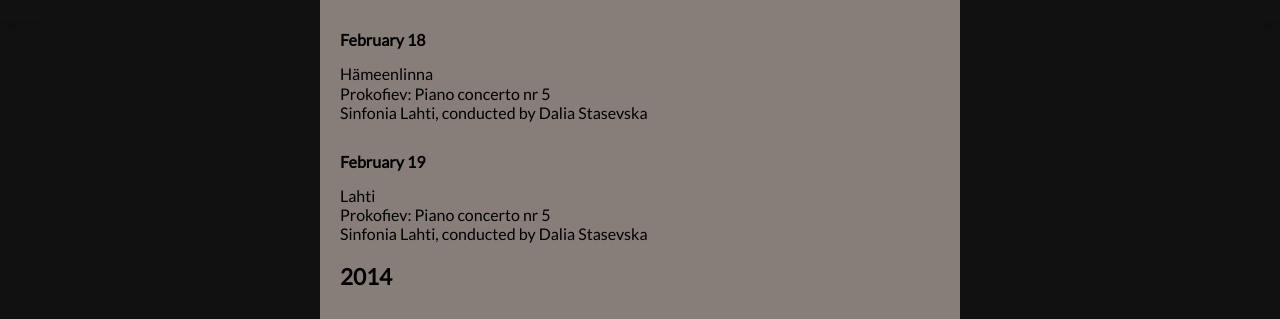
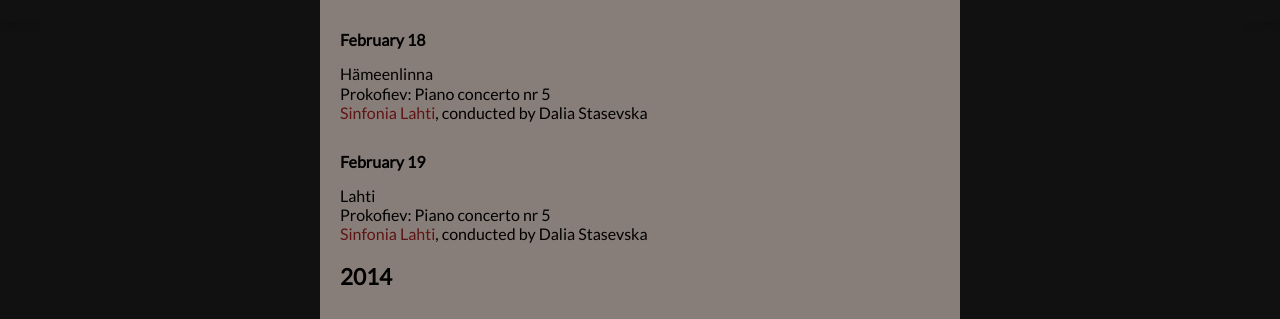
Before and after one commit to mmaptester/mmaptester.github.io, a Jekyll site: the page built from concerts.md, in a window 1280 px wide and 900 px high, scrolled down 419 px. Shown: the part 157-476 px from the top of the window. Built offline with Jekyll 4.4.1, drawn with Linux system fonts in a browser that asks for light colours; some web fonts are replaced; Markdown is read by kramdown in place of the engine named in the settings; part of the change alters nothing that is shown.

```diff
--- a/concerts.md
+++ b/concerts.md
@@ -10,12 +10,12 @@ weight: 3
 ### February 18
 Hämeenlinna
 Prokofiev: Piano concerto nr 5
-Sinfonia Lahti, conducted by Dalia Stasevska
+[Sinfonia Lahti](http://www.sinfonialahti.fi/konsertit/konserttikalenteri/kevat15/fi_FI/kevat2015helmikuu/), conducted by Dalia Stasevska
 
 ### February 19
 Lahti
 Prokofiev: Piano concerto nr 5
-Sinfonia Lahti, conducted by Dalia Stasevska
+[Sinfonia Lahti](http://www.sinfonialahti.fi/konsertit/konserttikalenteri/kevat15/fi_FI/kevat2015helmikuu/), conducted by Dalia Stasevska
 
 
 
```
